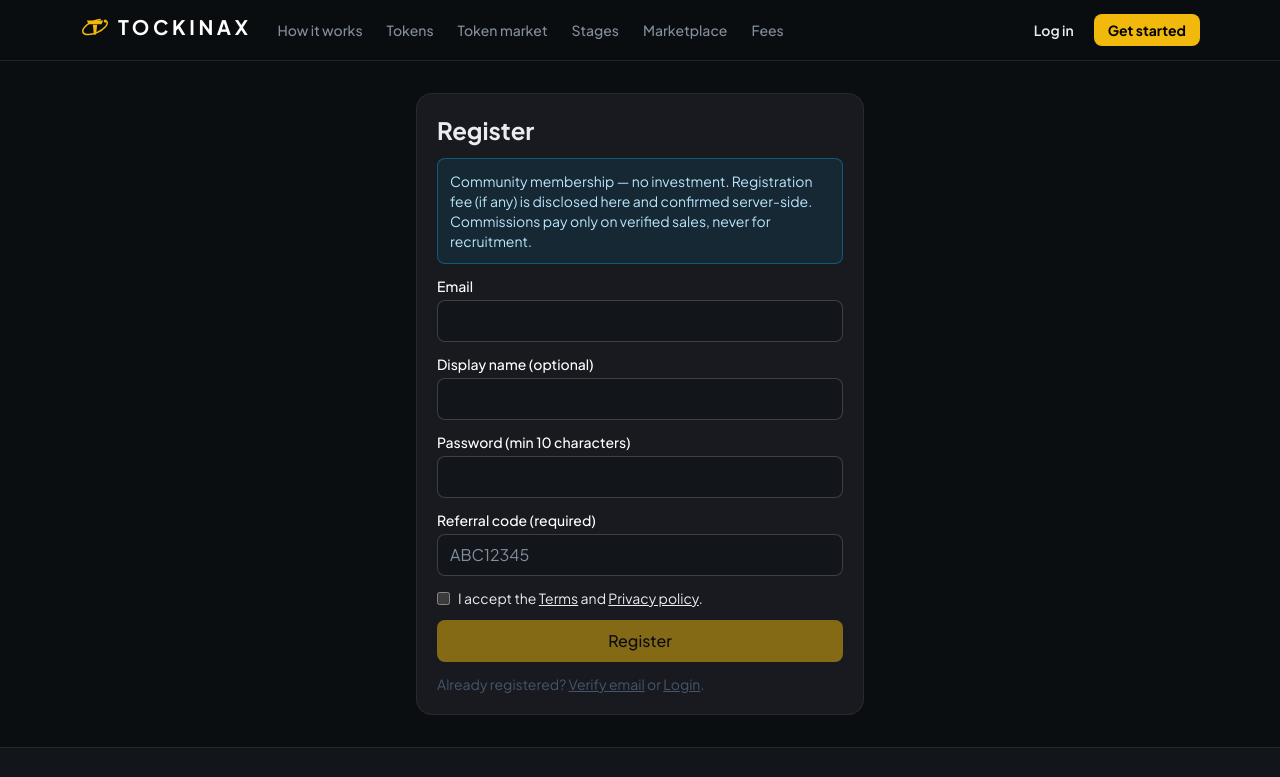
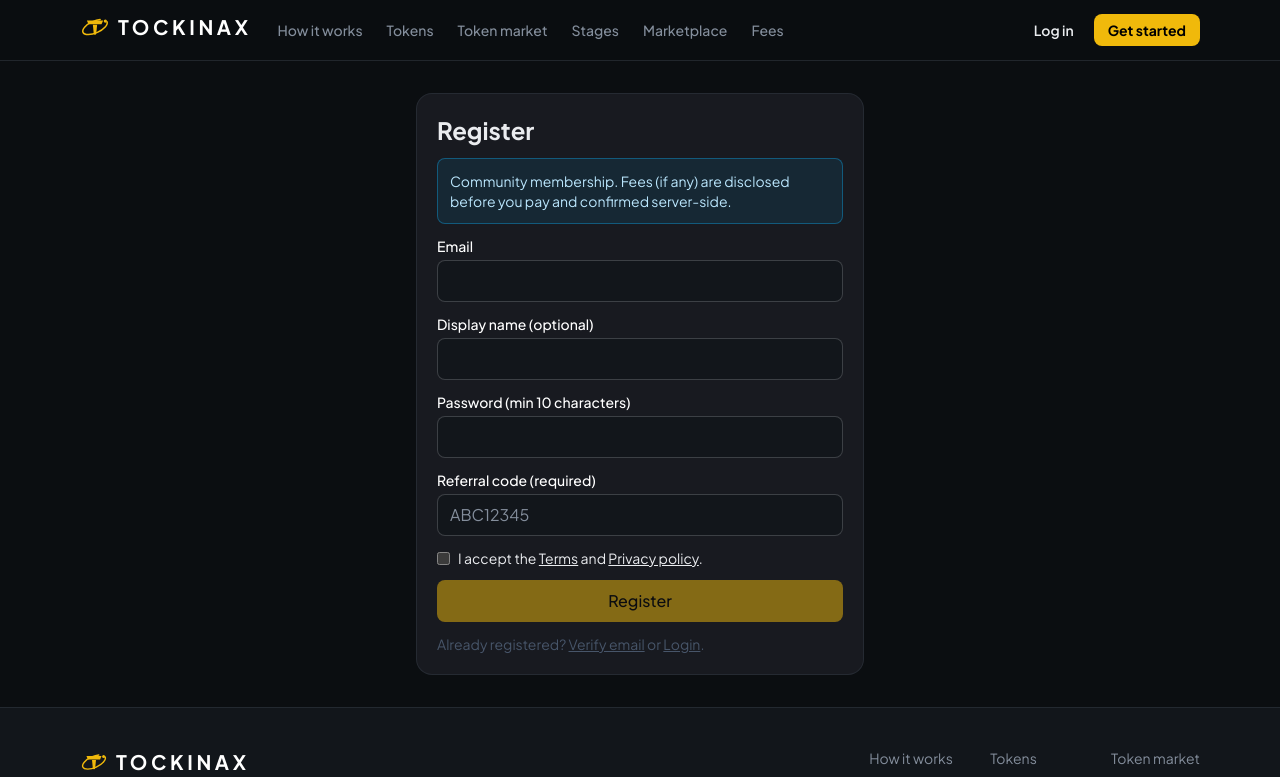
Before and after one commit to Ebankz007/tockinax, a Next.js app in the folder frontend/: page /register in a window 1280 px wide. Shown: the top 777 px of the page. Built offline with nearby package versions, Linux system fonts and the light colour scheme; no server answers.

Commit message:
fix: simplify registration page disclosure
- Remove 'no investment' and commissions text from register page info box
- Fees disclosed before payment, confirmed server-side

```diff
--- a/frontend/app/register/page.tsx
+++ b/frontend/app/register/page.tsx
@@ -40,8 +40,7 @@ function RegisterForm() {
     <form onSubmit={submit} className="space-y-3">
       {error && <p className="alert-error" role="alert">{error}</p>}
       <div className="alert-info">
-        Community membership — no investment. Registration fee (if any) is disclosed here and confirmed
-        server-side. Commissions pay only on verified sales, never for recruitment.
+        Community membership. Fees (if any) are disclosed before you pay and confirmed server-side.
       </div>
       <div>
         <label className="label" htmlFor="reg-email">Email</label>
```
